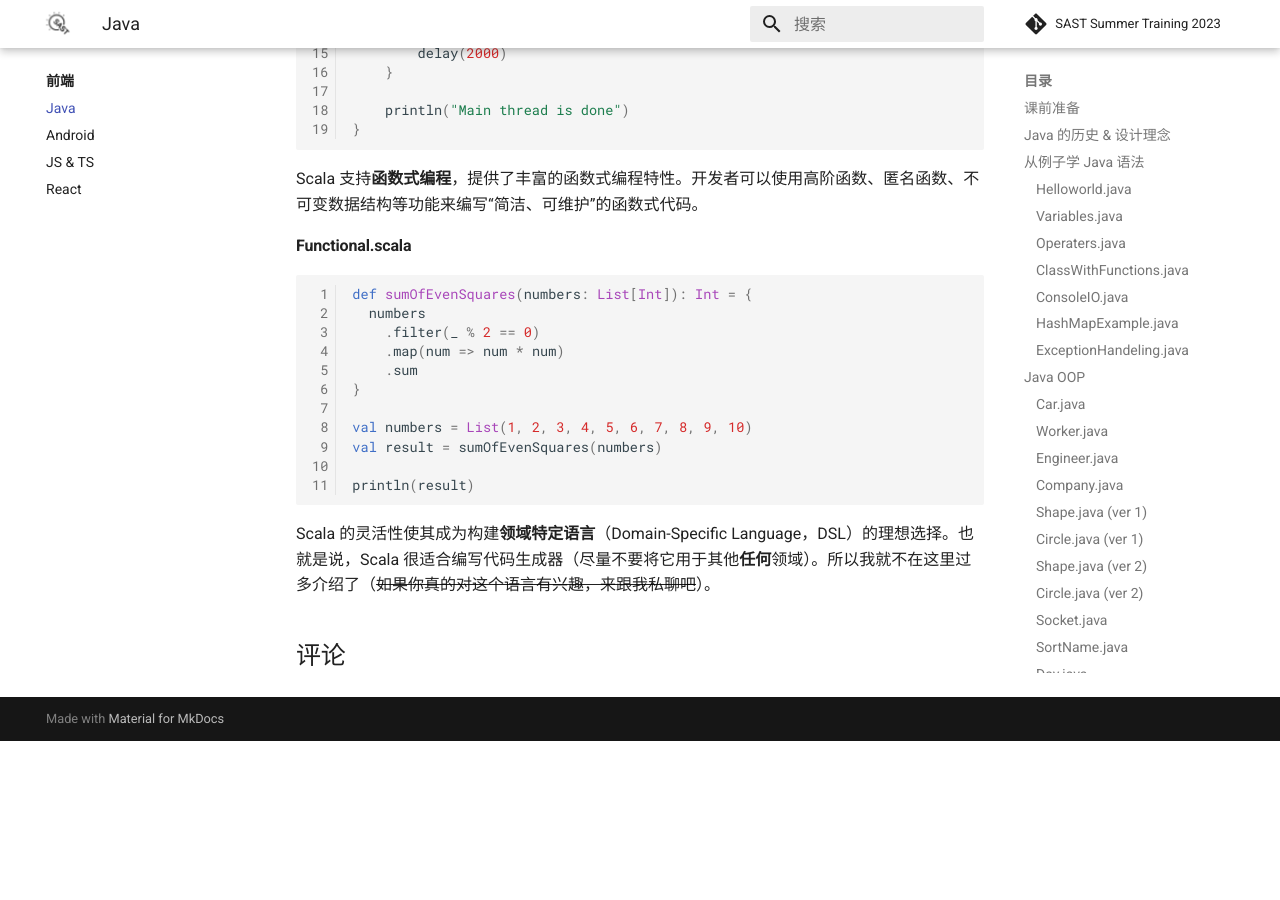
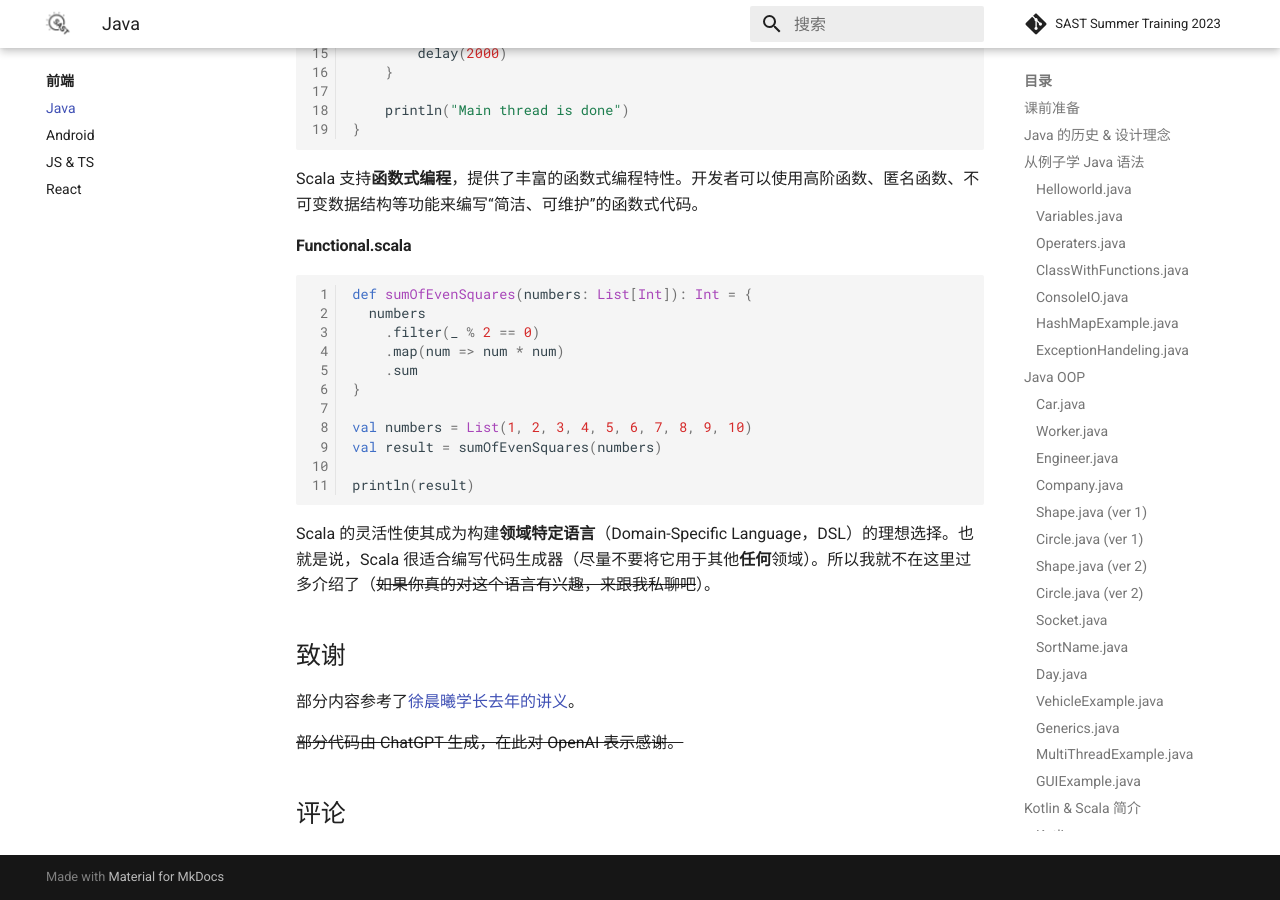
Before and after one commit to sast-summer-training-2023/sast-summer-training-2023.github.io, an MkDocs documentation site: the page built from docs/frontend/java.md, in a window 1280 px wide and 900 px high, scrolled down 20360 px. Built offline with MkDocs 1.6.1 and Material for MkDocs 9.7.7, drawn with Linux system fonts in a browser that asks for light colours; emoji names are drawn with the system emoji font; comment, search, counter and statistics services are not loaded; before the commit the page ends 21101 px from its top, so only the background shows below that.

Commit message:
Update java.md

````diff
--- a/docs/frontend/java.md
+++ b/docs/frontend/java.md
@@ -9,8 +9,6 @@
 ---
 
 尽管近年来面临一些新兴语言的挑战，Java 由于它的跨平台性、良好的安全性、前向兼容性以及不算差的性能，仍是一门历史地位和业界地位都极其崇高的语言。庞大的 Java 社区和海量的 Java 项目使得对任何想要接触业界的贵系同学来说，你也许可以不精通它，但至少应当对这门简单、强大、通用的语言有一些了解。此外，本课程还会简单介绍 Kotlin, Scala 等基于 Java 虚拟机的（更现代化的）语言。
-
-
 
 ## 课前准备
 
@@ -39,8 +37,6 @@ java YourProgram.java   # 编译 & 运行
 
 建议使用 IntelliJ IDEA 这一广泛应用的 Java IDE 编写 Java 程序，可在 https://www.jetbrains.com/idea/ 下载。如果你是清华大学学生，可以使用清华邮箱（使用`mails.thu.edu.cn`后缀，而非`mails.tsinghua.edu.cn`），在 [免费教育许可证 - 社区支持 (jetbrains.com.cn)](https://www.jetbrains.com.cn/community/education/#students) 注册学生包，获取功能更加强大的 Ultimate 版本。
 
-
-
 ## Java 的历史 & 设计理念
 
 Java 发明于 20 世纪 90 年代初，由 Sun Microsystems（后来被 Oracle 收购）的工程师团队开发。最初的目标是创建一种用于家电设备的编程语言。1995 年，Java 1.0 正式发布，带来了跨平台的能力，也就是 "Write Once, Run Anywhere"（一次编写，随处运行）。这一特性是通过将 Java 代码编译为中间表示形式（字节码）实现的，然后在任何支持 Java 虚拟机（JVM）的平台上运行。随着时间的推移，Java 不仅仅成为一种用于嵌入式系统的语言，它还发展成为一种强大的服务器端、企业级应用、Web 和移动应用的开发语言。
@@ -52,8 +48,6 @@ Java 在设计上注重安全性。它提供了安全管理器（Security Manage
 Java 是一种面向对象（OOP）语言。如果你还不知道 OOP 是什么，可以理解为使用类和对象的编程范式：类是对象的模板，定义了一系列行为相同的对象；对象是类的实例化。如果这很难理解，你可以认为：人是一个类，“某个特定的人”是一个对象。面向对象的程序是以一系列对象的方法（函数），而非一系列过程来驱动的。
 
 关于 Java 的 OOP 特性将在后面详细介绍。
-
-
 
 ## 从例子学 Java 语法
 
@@ -984,3 +978,9 @@ println(result)
 ```
 
 Scala 的灵活性使其成为构建**领域特定语言**（Domain-Specific Language，DSL）的理想选择。也就是说，Scala 很适合编写代码生成器（尽量不要将它用于其他**任何**领域）。所以我就不在这里过多介绍了（~~如果你真的对这个语言有兴趣，来跟我私聊吧~~）。
+
+## 致谢
+
+部分内容参考了[徐晨曦学长去年的讲义](../pdfs/java-2022-xcx.pdf)。
+
+~~部分代码由 ChatGPT 生成，在此对 OpenAI 表示感谢。~~
````
